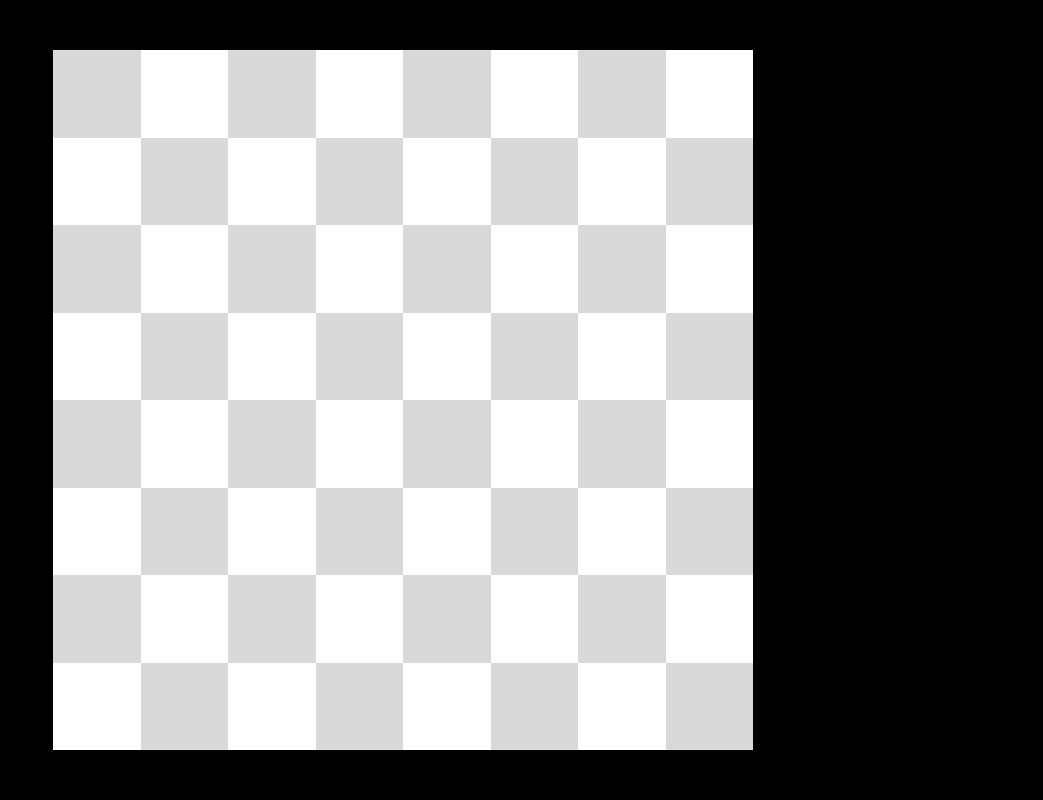
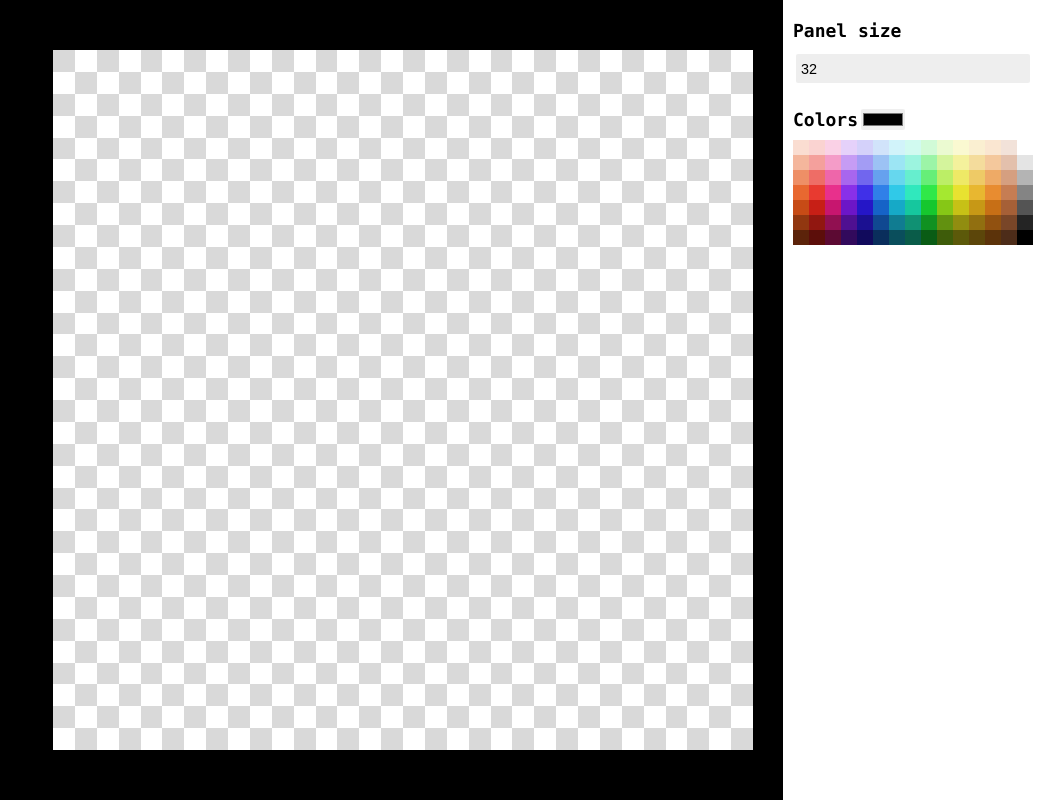
Before and after one commit to zchengsite/pixel-drawing-board, a website built with webpack: page index.html in a window 1280 px wide. Shown: the whole page, without its empty margins (237-1280 px from the left). Built offline with nearby package versions, Linux system fonts and the light colour scheme.

Commit message:
feat: refactoring => 80%

```diff
--- a/src/components/board.js
+++ b/src/components/board.js
@@ -2,19 +2,31 @@
 import { h } from './dom'
 import { cssPrefix, gridContentWH } from '../config'
 import { Pixel } from './pixel'
+import { ToolBar } from './toolbar/index'
+import { notify } from '../core/notify'
 
 class Board {
   constructor(targetEl) {
     this.el = h('div', `${cssPrefix}-board`)
     this.resize(this.el)
-    targetEl.children(this.el)
+    this.targetEl = targetEl
+    this.targetEl.children(this.el)
     this.canvasEl = h('canvas', `${cssPrefix}-board-canvas`)
     this.el.children(this.canvasEl)
     this.pixel = new Pixel(this.canvasEl)
+    this.toolbar = new ToolBar()
+    this.targetEl.children(this.toolbar.el)
+    notify.on('changeInputSize', (payload) => {
+      console.warn('changeInputSize on', payload)
+      this.initData(payload)
+    })
   }
   resize(arg) {
     arg.el.style.width = `${gridContentWH}px`
     arg.el.style.height = `${gridContentWH}px`
+  }
+  initData(data = {}) {
+    this.pixel.initData(data)
   }
 }
 
--- a/src/components/dom.js
+++ b/src/components/dom.js
@@ -51,6 +51,24 @@ class Dom {
     })
     return this
   }
+  attr(name, value) {
+    this.el.setAttribute(name, value)
+    return this
+  }
+  attrs(...arrs) {
+    arrs.forEach(arr => this.attr(arr[0], arr[1]))
+    return this
+  }
+  html(arg) {
+    if (arg !== undefined) {
+      this.el.innerHTML = arg
+      return this
+    }
+    return this.el.innerHTML
+  }
+  removeChild(el) {
+    this.el.removeChild(el)
+  }
 }
 
 const h = (tag, className = '') => new Dom(tag, className)
--- a/src/components/pixel.js
+++ b/src/components/pixel.js
@@ -1,25 +1,32 @@
 import { gridContentWH, gridNum, wh, hoverColor, drawingColor } from '../config'
 import { initGrids, fillGrids } from '../core/grids'
+import { notify } from '../core/notify'
 
 let drawing = false
+let currentDrawColor = drawingColor
+
+notify.on('changeColor', (payload) => {
+  console.warn('changeColor', payload)
+  currentDrawColor = payload
+})
 
 // 初始化画板
-function initDrawingBoard() {
-  const { ctx } = this
-  for (const grid of initGrids()) {
+function initDrawingBoard(isReset) {
+  const { ctx, customData } = this
+  for (const grid of initGrids(customData, isReset)) {
     fillGrids(
       ctx,
-      grid.x / (gridContentWH / gridNum),
-      grid.y / (gridContentWH / gridNum),
+      grid.x / (gridContentWH / (customData || gridNum)),
+      grid.y / (gridContentWH / (customData || gridNum)),
       grid.color,
       wh
     )
   }
 }
 
-// 绘画中
+// 绘制
 function draw(e) {
-  const { ctx } = this
+  const { ctx, customData } = this
   const x = e.offsetX
   const y = e.offsetY
   let color = hoverColor
@@ -28,12 +35,12 @@ function draw(e) {
       (y >= grid.y) &&
       (x < grid.x + grid.wh) &&
       (y < grid.y + grid.wh)) {
-      const axisX = grid.x / (gridContentWH / gridNum)
-      const axisY = grid.y / (gridContentWH / gridNum)
+      const axisX = grid.x / (gridContentWH / (customData || gridNum))
+      const axisY = grid.y / (gridContentWH / (customData || gridNum))
       if (!drawing) {
         clearHoverGrids.call(this)
       } else if (e.buttons === 1) {
-        color = grid.color = drawingColor
+        color = grid.color = currentDrawColor
         grid.status = 1
       } else if (e.buttons === 2) {
         color = '#ffffff'
@@ -60,9 +67,9 @@ function draw(e) {
 
 // 清除上一帧鼠标悬停效果
 function clearHoverGrids() {
-  const { ctx } = this
+  const { ctx, customData } = this
   if (!drawing) {
-    ctx.clearRect(0, 0, gridNum, gridNum)
+    ctx.clearRect(0, 0, customData || gridNum, customData || gridNum)
     initDrawingBoard.call(this)
   }
 }
@@ -87,13 +94,17 @@ class Pixel {
     this.target = target
     this.el = target.el
     this.ctx = this.el.getContext('2d')
-    this.resize()
-    initDrawingBoard.call(this)
     initEvents.call(this)
   }
+  initData(data) {
+    const { value, type } = data
+    this.customData = value
+    this.resize()
+    initDrawingBoard.call(this, !!(type && type === 'changeInputSize'))
+  }
   resize() {
-    this.el.width = gridNum
-    this.el.height = gridNum
+    this.el.width = this.customData || gridNum
+    this.el.height = this.customData || gridNum
   }
   // 展示坐标
   showCoordinates() {
--- /dev/null
+++ b/src/components/toolbar/colors.js
@@ -0,0 +1,155 @@
+import { h } from '../dom'
+import { cssPrefix, drawingColor } from '../../config'
+import { notify } from '../../core/notify'
+
+const colors = [
+  '#faddd1',
+  '#fad3d1',
+  '#fad1e6',
+  '#e5d1fa',
+  '#d4d1fa',
+  '#d1e3fa',
+  '#d1f3fa',
+  '#d1faf0',
+  '#d1fad7',
+  '#ebfad1',
+  '#faf9d1',
+  '#faefd1',
+  '#fae6d1',
+  '#f2e2d9',
+  '#ffffff',
+  '#f4b69c',
+  '#f4a09c',
+  '#f49cc8',
+  '#c69cf4',
+  '#a39cf4',
+  '#9cc2f4',
+  '#9ce5f4',
+  '#9cf4df',
+  '#9cf4a7',
+  '#d4f49c',
+  '#f4f19c',
+  '#f4dc9c',
+  '#f4c89c',
+  '#e3c0ac',
+  '#e4e4e4',
+  '#ee8f66',
+  '#ee6d66',
+  '#ee66aa',
+  '#a866ee',
+  '#7166ee',
+  '#66a1ee',
+  '#66d7ee',
+  '#66eece',
+  '#66ee78',
+  '#bcee66',
+  '#eee966',
+  '#eeca66',
+  '#eeaa66',
+  '#d59f80',
+  '#b4b4b4',
+  '#e86830',
+  '#e83a30',
+  '#e8308c',
+  '#8930e8',
+  '#4030e8',
+  '#3080e8',
+  '#30c9e8',
+  '#30e8bd',
+  '#30e849',
+  '#a5e830',
+  '#e8e230',
+  '#e8b730',
+  '#e88c30',
+  '#c67d53',
+  '#848484',
+  '#c74b16',
+  '#c71f16',
+  '#c7166f',
+  '#6c16c7',
+  '#2516c7',
+  '#1663c7',
+  '#16a9c7',
+  '#16c79e',
+  '#16c72e',
+  '#86c716',
+  '#c7c116',
+  '#c79816',
+  '#c76f16',
+  '#a66037',
+  '#545454',
+  '#913710',
+  '#911710',
+  '#911051',
+  '#4f1091',
+  '#1b1091',
+  '#104891',
+  '#107c91',
+  '#109173',
+  '#109121',
+  '#629110',
+  '#918d10',
+  '#916f10',
+  '#915110',
+  '#794628',
+  '#242424',
+  '#5c230a',
+  '#5c0e0a',
+  '#5c0a33',
+  '#320a5c',
+  '#110a5c',
+  '#0a2e5c',
+  '#0a4e5c',
+  '#0a5c49',
+  '#0a5c15',
+  '#3e5c0a',
+  '#5c590a',
+  '#5c460a',
+  '#5c330a',
+  '#4d2c19',
+  '#000000'
+]
+
+function clickEventHandler(evt) {
+  const { inputEl } = this
+  const drawColor = evt.target.name || evt.target.value
+  inputEl.attr('value', drawColor)
+  // localStorage.setItem('drawingColor', drawColor)
+  notify.emit('changeColor', drawColor)
+}
+
+class SetColor {
+  constructor() {
+    this.el = h('div', `${cssPrefix}-set-color`)
+    this.labelEl = h('label', '').html('Colors')
+    this.inputEl = h('input', '').on(
+      'change', (evt) => clickEventHandler.call(this, evt)
+    )
+    this.inputEl.attrs(
+      ['value', drawingColor],
+      ['type', 'color'],
+      ['placeholder', 'Select color']
+    )
+    this.colorOptionsEl = h('ul', '').on(
+      'click', (evt) => clickEventHandler.call(this, evt)
+    ).attrs(
+      ['style', 'font-size: 0;']
+    ).children(...colors.map(i => {
+      return h('li', '').attrs(
+        ['style', 'display: inline; list-style-type: none;']
+      ).html(
+        h('a', 'color-hover').attrs(
+          ['id', `color-${i}`],
+          ['name', `${i}`],
+          ['href', 'javascript:void(0)'],
+          ['style', `background: ${i};display: inline-block;width: 6.66666667%;height: 15px;`]
+        ).el.outerHTML
+      )
+    }))
+    this.el.children(this.labelEl, this.inputEl, this.colorOptionsEl)
+  }
+}
+
+export {
+  SetColor
+}
--- /dev/null
+++ b/src/components/toolbar/index.js
@@ -0,0 +1,24 @@
+
+import { h } from '../dom'
+import { cssPrefix } from '../../config'
+import { SetSize } from './size'
+import { SetColor } from './colors'
+
+class ToolBar {
+  constructor() {
+    this.el = h('div', `${cssPrefix}-tool-bar-r`)
+    this.tools = h('div', `${cssPrefix}-tool-bar-items`)
+    this.toolItems = [
+      this.sizeEl = new SetSize(),
+      this.colorEl = new SetColor()
+    ]
+    this.toolItems.forEach(tool => {
+      this.tools.child(tool.el)
+    })
+    this.el.child(this.tools)
+  }
+}
+
+export {
+  ToolBar
+}
--- /dev/null
+++ b/src/components/toolbar/size.js
@@ -0,0 +1,35 @@
+import { h } from '../dom'
+import { cssPrefix, gridNum } from '../../config'
+import { notify } from '../../core/notify'
+
+function inputEventHandler(evt) {
+  const confirmTip = confirm('改变画板大小将会重置现有画板，确定吗?')
+  if (!confirmTip) return
+  const data = {
+    value: evt.target.value * 1,
+    type: 'changeInputSize'
+  }
+  notify.emit('changeInputSize', data)
+}
+
+class SetSize {
+  constructor() {
+    this.el = h('div', `${cssPrefix}-set-size`)
+    this.labelEl = h('label', '')
+    this.inputEl = h('input', 'size-input')
+      .on('change', evt => inputEventHandler.call(this, evt))
+    this.labelEl.html('Panel size')
+    this.el.children(this.labelEl, this.inputEl)
+    this.inputEl.attrs(
+      ['value', gridNum],
+      ['type', 'number'],
+      ['placeholder', 'The number of rows and columns'],
+      ['max', 100],
+      ['min', 1]
+    )
+  }
+}
+
+export {
+  SetSize
+}
--- a/src/config.js
+++ b/src/config.js
@@ -1,10 +1,14 @@
 const cssPrefix = 'pixel-drawing'
 const gridLayoutWH = document.documentElement.clientHeight
 const gridContentWH = gridLayoutWH - 100
-const gridNum = 8
+const gridNum = 32
 const wh = 1
 const hoverColor = 'rgb(56 56 56 / 40%)'
 const drawingColor = '#000000'
+
+window.onbeforeunload = function(e) {
+  return '确定离开此页吗？'
+}
 
 export {
   cssPrefix,
--- a/src/core/grids.js
+++ b/src/core/grids.js
@@ -1,20 +1,20 @@
 import { gridContentWH, gridNum } from '../config'
 
-const grids = []
+let grids = []
 
-// 生成初始网格
-function initGrids() {
+function initGrids(gridNumDefault = gridNum, resetGrids = false) {
   let color = '#ffffff'
-  // 当前网格序号 - 用来计数 - 判断奇和偶。奇：#d9d9d9；偶：#ffffff
   let num = 0
-  if (grids.length !== 0) {
+  if (grids.length !== 0 && !resetGrids) {
     return grids
   }
 
-  for (let i = 0; i < gridNum; i++) {
-    for (let j = 0; j < gridNum; j++) {
+  grids = resetGrids ? [] : grids
+
+  for (let i = 0; i < gridNumDefault; i++) {
+    for (let j = 0; j < gridNumDefault; j++) {
       num++
-      if (gridNum % 2 === 0) {
+      if (gridNumDefault % 2 === 0) {
         if (i % 2 === 0) {
           if (num % 2 === 0) {
             color = '#ffffff'
@@ -38,9 +38,9 @@ function initGrids() {
 
       grids.push(
         {
-          x: gridContentWH / gridNum * j,
-          y: gridContentWH / gridNum * i,
-          wh: gridContentWH / gridNum,
+          x: gridContentWH / gridNumDefault * j,
+          y: gridContentWH / gridNumDefault * i,
+          wh: gridContentWH / gridNumDefault,
           color,
           status: 0
         }
@@ -50,7 +50,6 @@ function initGrids() {
   return grids
 }
 
-// 网格着色
 function fillGrids(ctx, x, y, c, wh) {
   ctx.beginPath()
   ctx.fillStyle = c
--- /dev/null
+++ b/src/core/notify.js
@@ -0,0 +1,33 @@
+class Notify {
+  constructor() {
+    this.notifyMap = {}
+  }
+  emit(name, payload) {
+    const fns = (this.notifyMap[name] = this.notifyMap[name] || [])
+    if (fns && fns.length) {
+      fns.forEach(fn => fn(payload))
+    }
+  }
+  on(name, callback) {
+    if (this.notifyMap[name]) {
+      console.warn(name, '已存在')
+      return
+    }
+    const callbacks = (this.notifyMap[name] = this.notifyMap[name] || [])
+    if (callbacks.indexOf(callback) === -1) {
+      callbacks.push(callback)
+    }
+  }
+  remove(name, callback) {
+    const callbacks = (this.notifyMap[name] = this.notifyMap[name] || [])
+    if (callbacks.indexOf(callback) !== -1) {
+      this.notifyMap[name] = callbacks.filter(d => d !== callback)
+    }
+  }
+}
+
+const notify = new Notify()
+
+module.exports = {
+  notify
+}
--- a/src/index.js
+++ b/src/index.js
@@ -14,9 +14,11 @@ class PixelDrawing {
     // create root element => pixel-drawing
     const root = h('div', cssPrefix)
       .on('contextmenu', evt => evt.preventDefault())
+    // init root element height
     this.resize(root.el)
     targetEl.appendChild(root.el)
     this.board = new Board(root)
+    this.board.initData()
   }
   resize(el) {
     el.style.height = `${gridLayoutWH}px`
--- a/src/scss/index.scss
+++ b/src/scss/index.scss
@@ -8,6 +8,7 @@
   display: flex;
   align-items: center;
   justify-content: center;
+  position: relative;
   .pixel-drawing-board-canvas {
     width: 100%;
     height: 100%;
--- a/src/scss/tools-bar.scss
+++ b/src/scss/tools-bar.scss
@@ -1,154 +1,187 @@
-// tools-bar.scss 右侧工具栏样式
+// tools-bar.scss
 
-.misc-wrapper-right {
+.pixel-drawing-tool-bar-r {
   height: 100%;
   width: 260px;
   background-color: #fff;
-  flex-shrink: 0;
-  flex-basis: 260px;
-  overflow: auto;
-  .wrapper-right-item {
+  position: absolute;
+  right: 0;
+  top: 0;
+  .pixel-drawing-tool-bar-items {
     padding: 10px;
-  }
-}
-
-.drawing-board-setup .input-wrapper:nth-last-child(1),
-.thickness-setup .input-wrapper:nth-last-child(1) {
-  margin-bottom: 0;
-}
-
-.input-wrapper label {
+    div {
+      padding: 10px 0;
+      label {
         font-weight: 600;
         font-size: 1.125rem;
         display: inline-block;
         padding-bottom: 10px;
       }
-
-.input-wrapper input {
+      input {
         display: inline-block;
         border: 3px solid #fff;
         border-radius: 5px;
         outline: 0;
         box-sizing: border-box;
       }
-
-.input-wrapper input[type="number"],
-.input-wrapper input[type="range"] {
+      input[type="number"],
+      input[type="range"] {
         width: 100%;
         height: 35px;
         padding: 5px;
-  font-size: 1rem;
+        font-size: 0.9rem;
         background-color: #eee;
         transition: background-color 0.3s ease;
       }
-
-.input-wrapper input[type="range"] {
-  padding: 0;
-}
-
-.input-wrapper input[type="number"]:hover,
-.input-wrapper input[type="range"]:focus {
+      input[type="number"]:hover,
+      input[type="range"]:focus {
         background-color: #fff;
         border: 3px solid #dfdfdf;
       }
-
-.color-picker ul {
-  font-size: 0;
+      .color-hover:hover {
+        transform: scale(1.5);
+      }
+    }
+  }
 }
 
-.color-picker ul li {
-  display: inline;
-  list-style-type: none;
-}
+// .drawing-board-setup .input-wrapper:nth-last-child(1),
+// .thickness-setup .input-wrapper:nth-last-child(1) {
+//   margin-bottom: 0;
+// }
 
-.color-picker ul li a {
-  display: inline-block;
-  width: 6.66666667%;
-  height: 15px;
-  box-sizing: border-box;
-}
+// .input-wrapper label {
+//   font-weight: 600;
+//   font-size: 1.125rem;
+//   display: inline-block;
+//   padding-bottom: 10px;
+// }
 
-.color-picker ul li a:hover {
-  transform: scale(1.5);
-}
+// .input-wrapper input {
+//   display: inline-block;
+//   border: 3px solid #fff;
+//   border-radius: 5px;
+//   outline: 0;
+//   box-sizing: border-box;
+// }
 
-.downloads .title,
-.preview .title {
-  font-weight: 600;
-  font-size: 1.125rem;
-  padding-bottom: 10px;
-}
+// .input-wrapper input[type="number"],
+// .input-wrapper input[type="range"] {
+//   width: 100%;
+//   height: 35px;
+//   padding: 5px;
+//   font-size: 1rem;
+//   background-color: #eee;
+//   transition: background-color 0.3s ease;
+// }
 
-.download-btns, .box-shadow-btns {
-  padding: 5px;
-  border-radius: 5px;
-  font-size: 1rem;
-  height: 35px;
-  border: 3px solid #fff;
-  outline: 0;
-  box-sizing: border-box;
-  cursor: pointer;
-  transition: background-color 0.3s ease;
-}
+// .input-wrapper input[type="range"] {
+//   padding: 0;
+// }
 
-.download-btns:hover, .box-shadow-btns:hover {
-  background-color: #fff;
-  border: 3px solid #dfdfdf;
-}
+// .input-wrapper input[type="number"]:hover,
+// .input-wrapper input[type="range"]:focus {
+//   background-color: #fff;
+//   border: 3px solid #dfdfdf;
+// }
 
-.preview-content {
-  width: 100%;
-  height: 150px;
-  background-color: #000;
-  position: relative;
-}
+// .color-picker ul {
+//   font-size: 0;
+// }
 
-.preview-content img {
-  position: absolute;
-  top: 50%;
-  left: 50%;
-  transform: translate(-50%, -50%);
-  height: 140px;
-  width: 140px;
-  image-rendering: pixelated;
-}
+// .color-picker ul li {
+//   display: inline;
+//   list-style-type: none;
+// }
 
-.save-as-image-wrapper {
-  padding-bottom: 10px;
-}
+// .color-picker ul li a {
+//   display: inline-block;
+//   width: 6.66666667%;
+//   height: 15px;
+//   box-sizing: border-box;
+// }
 
-.save-as-image-wrapper label,
-.save-as-box-shadow-wrapper label {
-  font-weight: 600;
-  font-size: 1rem;
-  display: inline-block;
-  padding-bottom: 6px;
-}
+// .color-picker ul li a:hover {
+//   transform: scale(1.5);
+// }
 
-.save-as-image-wrapper select,
-.save-as-box-shadow-wrapper select {
-  display: inline-block;
-  border: 3px solid #fff;
-  border-radius: 5px;
-  outline: 0;
-  box-sizing: border-box;
-  width: 100%;
-  height: 35px;
-  padding: 5px;
-  font-size: 1rem;
-  background-color: #eee;
-  transition: background-color 0.3s ease;
-}
+// .downloads .title,
+// .preview .title {
+//   font-weight: 600;
+//   font-size: 1.125rem;
+//   padding-bottom: 10px;
+// }
 
-.save-as-image-wrapper select:hover,
-.save-as-box-shadow-wrapper select:hover {
-  background-color: #fff;
-  border: 3px solid #dfdfdf;
-}
+// .download-btns, .box-shadow-btns {
+//   padding: 5px;
+//   border-radius: 5px;
+//   font-size: 1rem;
+//   height: 35px;
+//   border: 3px solid #fff;
+//   outline: 0;
+//   box-sizing: border-box;
+//   cursor: pointer;
+//   transition: background-color 0.3s ease;
+// }
 
-.save-as-image-wrapper-content,
-.save-as-box-shadow-wrapper-content {
-  display: flex;
-  justify-content: space-between;
-  align-items: center;
-}
+// .download-btns:hover, .box-shadow-btns:hover {
+//   background-color: #fff;
+//   border: 3px solid #dfdfdf;
+// }
+
+// .preview-content {
+//   width: 100%;
+//   height: 150px;
+//   background-color: #000;
+//   position: relative;
+// }
+
+// .preview-content img {
+//   position: absolute;
+//   top: 50%;
+//   left: 50%;
+//   transform: translate(-50%, -50%);
+//   height: 140px;
+//   width: 140px;
+//   image-rendering: pixelated;
+// }
+
+// .save-as-image-wrapper {
+//   padding-bottom: 10px;
+// }
+
+// .save-as-image-wrapper label,
+// .save-as-box-shadow-wrapper label {
+//   font-weight: 600;
+//   font-size: 1rem;
+//   display: inline-block;
+//   padding-bottom: 6px;
+// }
+
+// .save-as-image-wrapper select,
+// .save-as-box-shadow-wrapper select {
+//   display: inline-block;
+//   border: 3px solid #fff;
+//   border-radius: 5px;
+//   outline: 0;
+//   box-sizing: border-box;
+//   width: 100%;
+//   height: 35px;
+//   padding: 5px;
+//   font-size: 1rem;
+//   background-color: #eee;
+//   transition: background-color 0.3s ease;
+// }
+
+// .save-as-image-wrapper select:hover,
+// .save-as-box-shadow-wrapper select:hover {
+//   background-color: #fff;
+//   border: 3px solid #dfdfdf;
+// }
+
+// .save-as-image-wrapper-content,
+// .save-as-box-shadow-wrapper-content {
+//   display: flex;
+//   justify-content: space-between;
+//   align-items: center;
+// }
```
Lines whose indentation alone changed are shown as unchanged.
